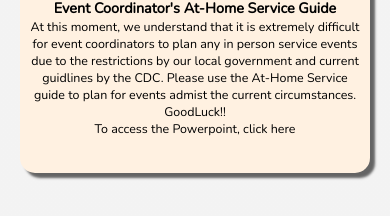
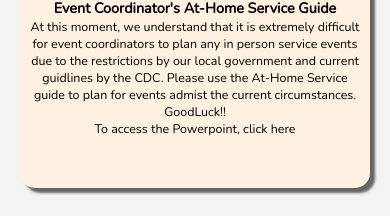
Before and after one commit to tylerdtran/D04E-Key-Club-Website, a plain HTML site: page Event-Coordinators.html in a window 390 px wide. Shown: the part 628-844 px from the top of the page. Drawn offline with nearby package versions, Linux system fonts and the light colour scheme.

Commit message:
Update Event-Coordinators.css

```diff
--- a/Event-Coordinators.css
+++ b/Event-Coordinators.css
@@ -120,7 +120,7 @@ body {
   .grid-container {
      display: grid;
      grid-template-columns: 350px;
-     grid-template-rows: 525px 525px;
+     grid-template-rows: 540px 540px;
      grid-gap: 70px;
   }
   .icon-name {
```
